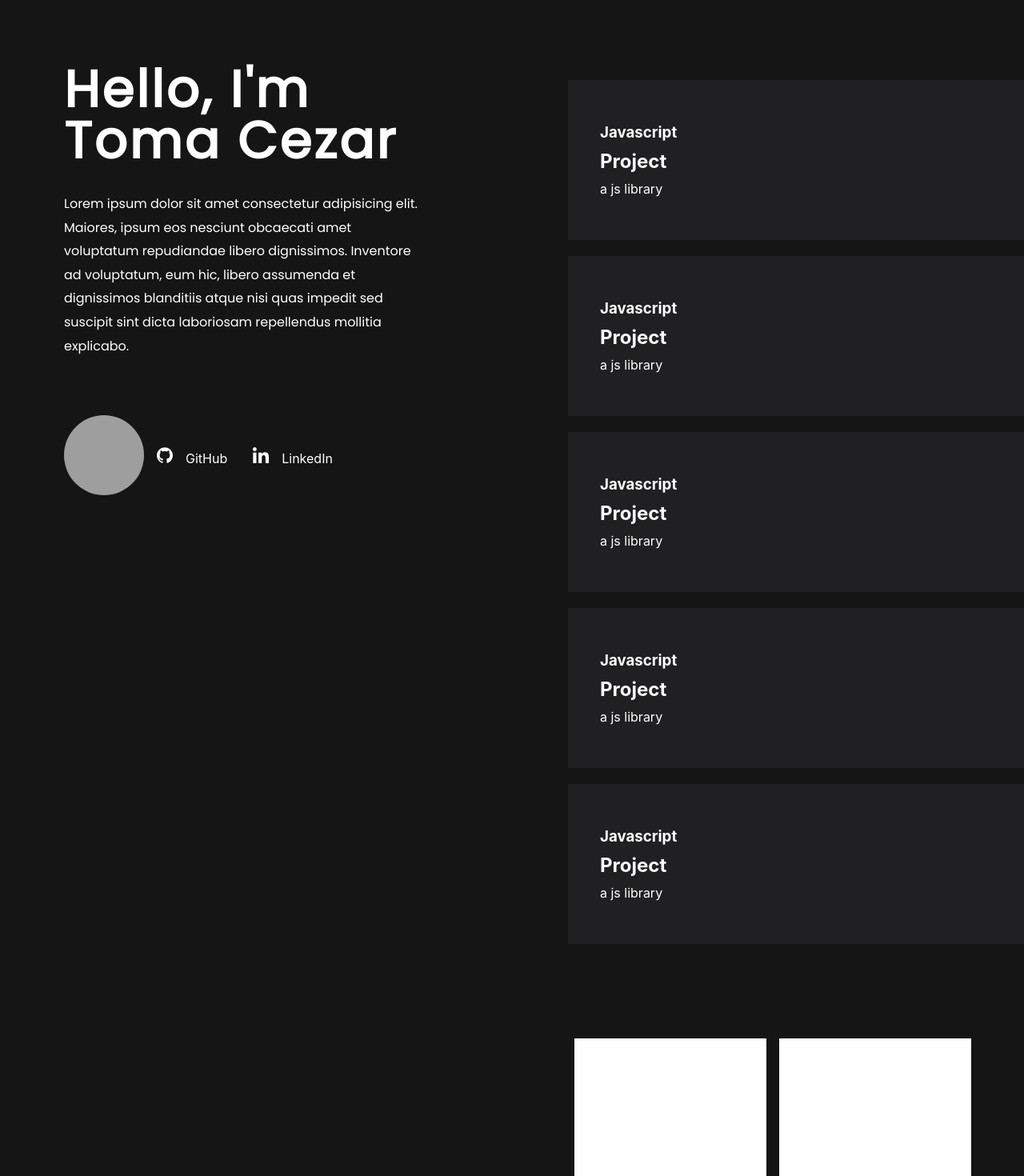
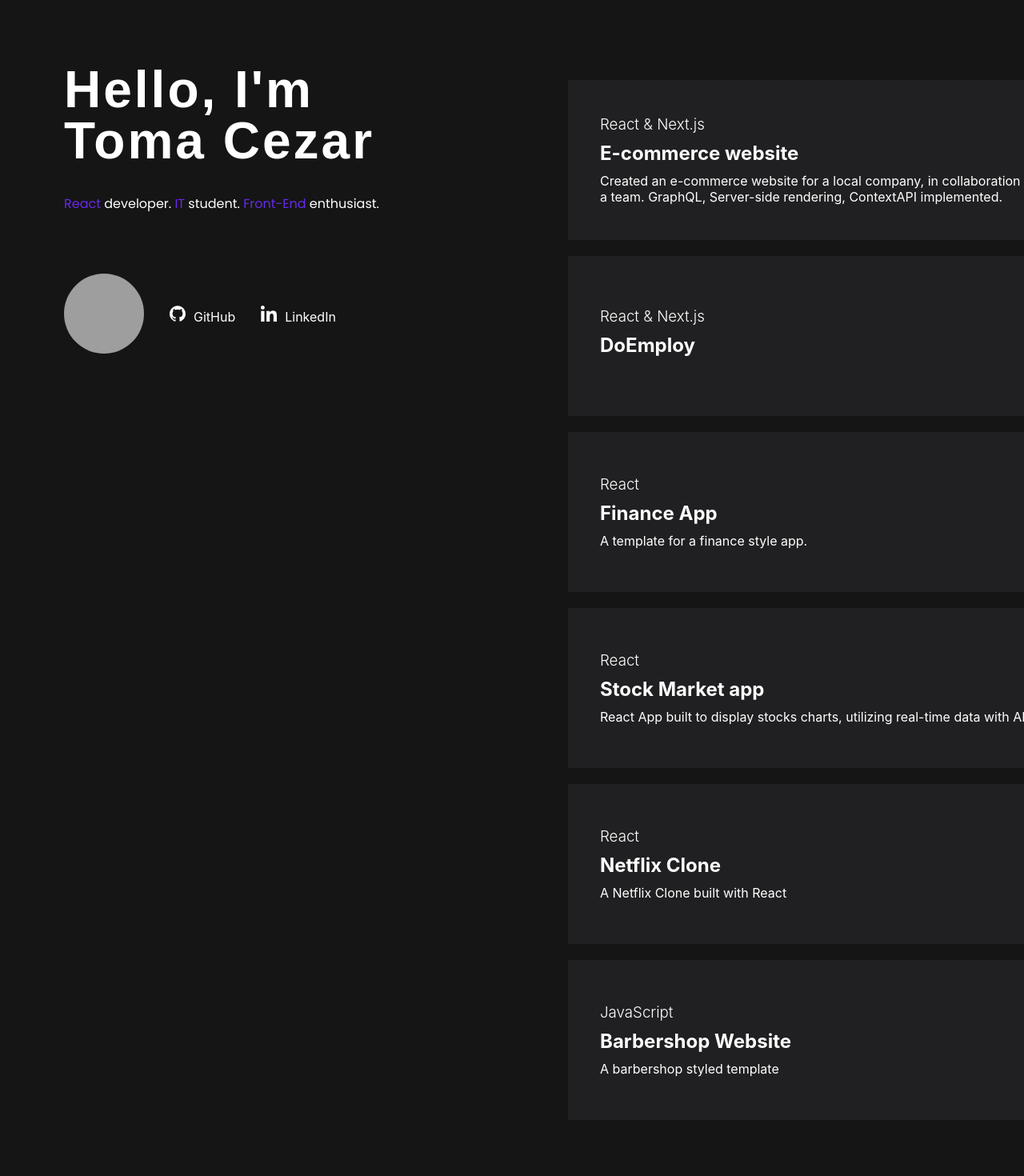
Before and after one commit to tomaCezar1/Portfolio, a Next.js app: page / in a window 1280 px wide. Shown: the top 1470 px of the page at 80% size. Built offline with nearby package versions, Linux system fonts and the light colour scheme; grey boxes are pictures that could not be loaded.

Commit message:
links to pages added

```diff
--- a/pages/index.tsx
+++ b/pages/index.tsx
@@ -15,11 +15,43 @@ function Home(): JSX.Element {
                 <div className="flex flex-end">
                     <div className="content-container flex column">
                         <div className="showcase-container">
-                            <Showcase lang="Javascript" title="Project" desc="a js library" />
-                            <Showcase lang="Javascript" title="Project" desc="a js library" />
-                            <Showcase lang="Javascript" title="Project" desc="a js library" />
-                            <Showcase lang="Javascript" title="Project" desc="a js library" />
-                            <Showcase lang="Javascript" title="Project" desc="a js library" />
+                            <Showcase
+                                link="https://github.com/tomaCezar1/cegoltar-ecommerce"
+                                lang="React & Next.js"
+                                title="E-commerce website"
+                                desc="Created an e-commerce website for a local company, in collaboration with a team.
+                                GraphQL, Server-side rendering, ContextAPI implemented."
+                            />
+                            <Showcase
+                                link="https://github.com/tomaCezar1/DoEmploy"
+                                lang="React & Next.js"
+                                title="DoEmploy"
+                                desc=""
+                            />
+                            <Showcase
+                                link="https://finance-styled-app-react.netlify.app/#/"
+                                lang="React"
+                                title="Finance App"
+                                desc="A template for a finance style app."
+                            />
+                            <Showcase
+                                link="https://tomacezar1.github.io/Stock-Market-API-React/"
+                                lang="React"
+                                title="Stock Market app"
+                                desc="React App built to display stocks charts, utilizing real-time data with APIs"
+                            />
+                            <Showcase
+                                link="https://tomacezar1.github.io/Netflix-clone-React/#/"
+                                lang="React"
+                                title="Netflix Clone"
+                                desc="A Netflix Clone built with React"
+                            />
+                            <Showcase
+                                link="https://barbershop-website-cezar.netlify.app/"
+                                lang="JavaScript"
+                                title="Barbershop Website"
+                                desc="A barbershop styled template"
+                            />
                         </div>
                         <div className="projects-container">
                             <Projects lang="React" title="Stock Market App" />
--- a/src/Context/BlurContext.tsx
+++ b/src/Context/BlurContext.tsx
@@ -6,9 +6,8 @@ export default function BlurProvider({ children }): JSX.Element {
     const [hovered, setHovered] = useState(false);
     const [noBlur, setNoBlur] = useState(true);
 
-    const mouseEnter = (e) => {
+    const mouseEnter = () => {
         setHovered(!hovered);
-        // setNoBlur(!noBlur);
     };
 
     const mouseLeave = () => {
--- a/src/Personal/Personal.tsx
+++ b/src/Personal/Personal.tsx
@@ -10,11 +10,10 @@ function Personal(): JSX.Element {
                 <h1 className="personal-heading">
                     Hello, I&apos;m <span className="header-name"> Toma Cezar </span>
                 </h1>
-                <p className="personal-text">
-                    Lorem ipsum dolor sit amet consectetur adipisicing elit. Maiores, ipsum eos
-                    nesciunt obcaecati amet voluptatum repudiandae libero dignissimos. Inventore ad
-                    voluptatum, eum hic, libero assumenda et dignissimos blanditiis atque nisi quas
-                    impedit sed suscipit sint dicta laboriosam repellendus mollitia explicabo.
+                <p className="personal-text white">
+                    <span className="purple">React</span> developer.&nbsp;
+                    <span className="purple">IT</span> student.&nbsp;
+                    <span className="purple">Front-End</span> enthusiast.
                 </p>
                 <div className="personal-links-container">
                     <div className="profile-pic-container">
@@ -29,11 +28,11 @@ function Personal(): JSX.Element {
                     </div>
                     <div className="personal-links">
                         <Github className="links-icons" />
-                        <Link href="/">GitHub</Link>
+                        <Link href="https://github.com/tomaCezar1">GitHub</Link>
                     </div>
                     <div className="personal-links">
                         <LinkedIn className="links-icons" />
-                        <Link href="/">LinkedIn</Link>
+                        <Link href="www.linkedin.com/in/cezar-toma-541990190">LinkedIn</Link>
                     </div>
                 </div>
             </div>
--- a/src/Personal/_Personal.scss
+++ b/src/Personal/_Personal.scss
@@ -11,7 +11,7 @@
     font-size: 64px;
     line-height: 64px;
     font-weight: $medium;
-    font-family: $poppins;
+    font-family: $font;
     letter-spacing: 3px;
 }
 
@@ -22,13 +22,21 @@
 .personal-links {
     cursor: pointer;
     margin: 0 16px;
+    &:hover .links-icons {
+        fill: $purple;
+        transition: all 0.4s ease;
+    }
+    &:hover {
+        color: $purple;
+        transition: all 0.4s ease;
+    }
 }
 
 .links-icons {
     fill: #ffffff;
     width: 20px;
     height: 20px;
-    margin-right: 16px;
+    margin-right: 10px;
 }
 
 .personal-links-container {
@@ -41,9 +49,15 @@
     font-family: $poppins;
     margin-top: 32px;
     line-height: 1.85;
+    color: $purple;
 }
 
 .profile-pic-container {
+    margin-right: 16px;
+    transition: transform 0.4s ease-in-out;
+    &:hover {
+        transform: scale(1.2);
+    }
 }
 
 .profile-pic {
--- a/src/Showcase/Showcase.tsx
+++ b/src/Showcase/Showcase.tsx
@@ -1,20 +1,22 @@
 import { useContext } from 'react';
 import { BlurContext } from '../Context/BlurContext';
 
-function Showcase({ lang, title, desc }): JSX.Element {
-    const { hovered } = useContext(BlurContext);
-    const { mouseEnter } = useContext(BlurContext);
-    const { mouseLeave } = useContext(BlurContext);
+function Showcase({ link, lang, title, desc }): JSX.Element {
+    const { hovered, mouseEnter, mouseLeave } = useContext(BlurContext);
 
     return (
         <>
-            <a href="/" className="relative showcase-links">
+            <a
+                href={`${link}`}
+                target="_blank"
+                rel="noreferrer"
+                className="relative showcase-links">
                 <div className="jelly-effect" />
                 <div
                     className={`showcase-box ${hovered ? 'blur' : ''}`}
-                    onMouseEnter={(e) => mouseEnter(e)}
+                    onMouseEnter={mouseEnter}
                     onMouseLeave={mouseLeave}>
-                    <h3>{lang}</h3>
+                    <h3 className="showcase-lang">{lang}</h3>
                     <h1 className="showcase-title">{title}</h1>
                     <p className="showcase-desc">{desc}</p>
                 </div>
--- a/src/Showcase/_Showcase.scss
+++ b/src/Showcase/_Showcase.scss
@@ -72,3 +72,7 @@
     opacity: 1;
     filter: blur(0);
 }
+
+.showcase-lang {
+    font-weight: $extraLight;
+}
--- a/styles/constants.scss
+++ b/styles/constants.scss
@@ -5,13 +5,14 @@
 $black: #000000;
 $white: #ffffff;
 $grey: #202022;
+$purple: #682ae9;
 
 // Fonts
 $font: 'Ghotic A1', sans-serif;
 $poppins: 'Poppins', sans-serif;
 
 // Font weights
-$extraLight: 400;
+$extraLight: 300;
 $light: 500;
 $medium: 600;
 $bold: 700;
--- a/styles/styles.scss
+++ b/styles/styles.scss
@@ -27,3 +27,11 @@
 .relative {
     position: relative;
 }
+
+.white {
+    color: $white;
+}
+
+.purple {
+    color: $purple;
+}
```
Also changed, not shown: 1 other file (tests, documents, lock files or other folders).
